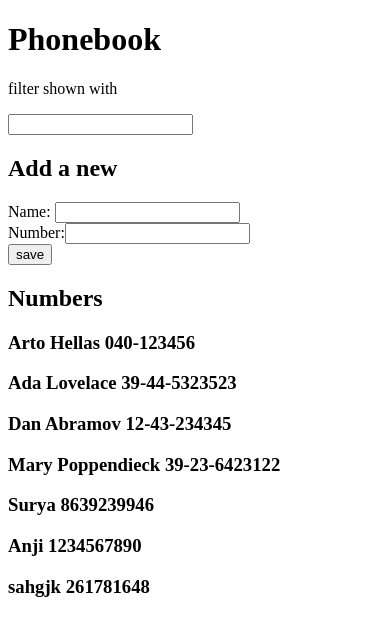
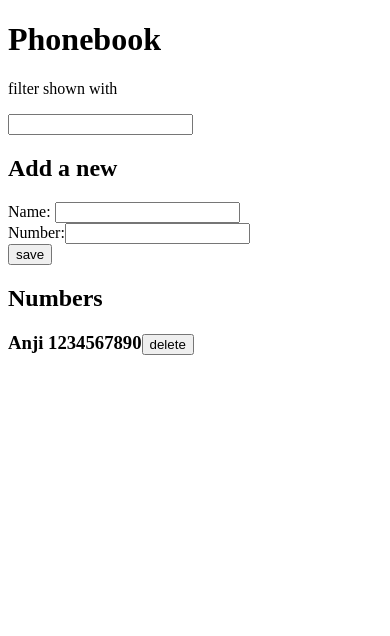
Before and after one commit to suryaprakash539/full-stack-open-2020, a React (Create React App) app in the folder part2/phonebook/: page / in a window 390 px wide. Shown: the top 636 px of the page. Built offline with nearby package versions, Linux system fonts and the light colour scheme; data requests are answered from the project's data file.

Commit message:
2.17 phonebook step9 (delete functionality)

```diff
--- a/part2/phonebook/db.json
+++ b/part2/phonebook/db.json
@@ -1,39 +1,9 @@
 {
   "persons": [
     {
-      "name": "Arto Hellas",
-      "number": "040-123456",
-      "id": 1
-    },
-    {
-      "name": "Ada Lovelace",
-      "number": "39-44-5323523",
-      "id": 2
-    },
-    {
-      "name": "Dan Abramov",
-      "number": "12-43-234345",
-      "id": 3
-    },
-    {
-      "name": "Mary Poppendieck",
-      "number": "39-23-6423122",
-      "id": 4
-    },
-    {
-      "name": "Surya",
-      "number": "8639239946",
-      "id": 5
-    },
-    {
       "name": "Anji",
       "number": "1234567890",
-      "id": 6
-    },
-    {
-      "name": "sahgjk",
-      "number": "261781648",
-      "id": 7
+      "id": 1
     }
   ]
 }
--- a/part2/phonebook/src/App.js
+++ b/part2/phonebook/src/App.js
@@ -64,6 +64,21 @@ const App =()=>{
 
     }
 
+    const handleDelete=(id,name)=>{
+        const confirmDelete = window.confirm(`Delete ${name}?`)
+        if(confirmDelete){
+       personService
+         .destroy(id)
+         .then((returnedPerson)=>{
+            console.log(returnedPerson)
+            setPersons(persons.filter(person=>person.id!==id))
+         })
+         .catch(err=>{
+             console.log(err)
+         })
+        }
+    }
+
     return(
       <>
        <h1>Phonebook</h1>
@@ -82,7 +97,8 @@ const App =()=>{
            <>
            <Persons
            persons={persons}
-           text={text}/>
+           text={text}
+           handleDelete={handleDelete}/>
           </>
        ):(<>
        <h1>Loading...</h1>
--- a/part2/phonebook/src/components/Person.js
+++ b/part2/phonebook/src/components/Person.js
@@ -1,10 +1,13 @@
 import React from 'react'
 
 const Person=(props)=>{
-    const {person}=props
+    const {person,handleDelete}=props
   return(
       <React.Fragment>
-        <h3>{person.name} {person.number}</h3>
+        <h3> {person.name} {person.number}
+        <button onClick={()=>handleDelete(person.id,person.name)}>delete</button>
+        </h3>
+
       </React.Fragment>
   )
 }
--- a/part2/phonebook/src/components/Persons.js
+++ b/part2/phonebook/src/components/Persons.js
@@ -2,12 +2,14 @@ import React from 'react'
 import Person from './Person'
 
 const Persons=(props)=>{
-   // console.log(props)
-    const {persons,text} = props
+    console.log(props)
+    const {persons,text,handleDelete} = props
     let filteredPersons = persons.filter(person=> person.name.toLowerCase().includes(text.toLowerCase()))
   return (
       <>
-       {filteredPersons.map(person=><Person key={person.number} person={person} />)}
+       {filteredPersons.map(person=><Person key={person.number}
+                                            person={person}
+                                            handleDelete={handleDelete}  />)}
       </>
   )
 }
--- a/part2/phonebook/src/services/persons.js
+++ b/part2/phonebook/src/services/persons.js
@@ -12,5 +12,10 @@ const create = personObject=>{
     return request.then(response=>response.data)
 }
 
+const destroy= id =>{
+    const request = axios.delete(`${baseURL}/${id}`)
+    return request.then(response=>response.data)
+}
 
-export default {getAll,create}
+
+export default {getAll,create,destroy}
```
